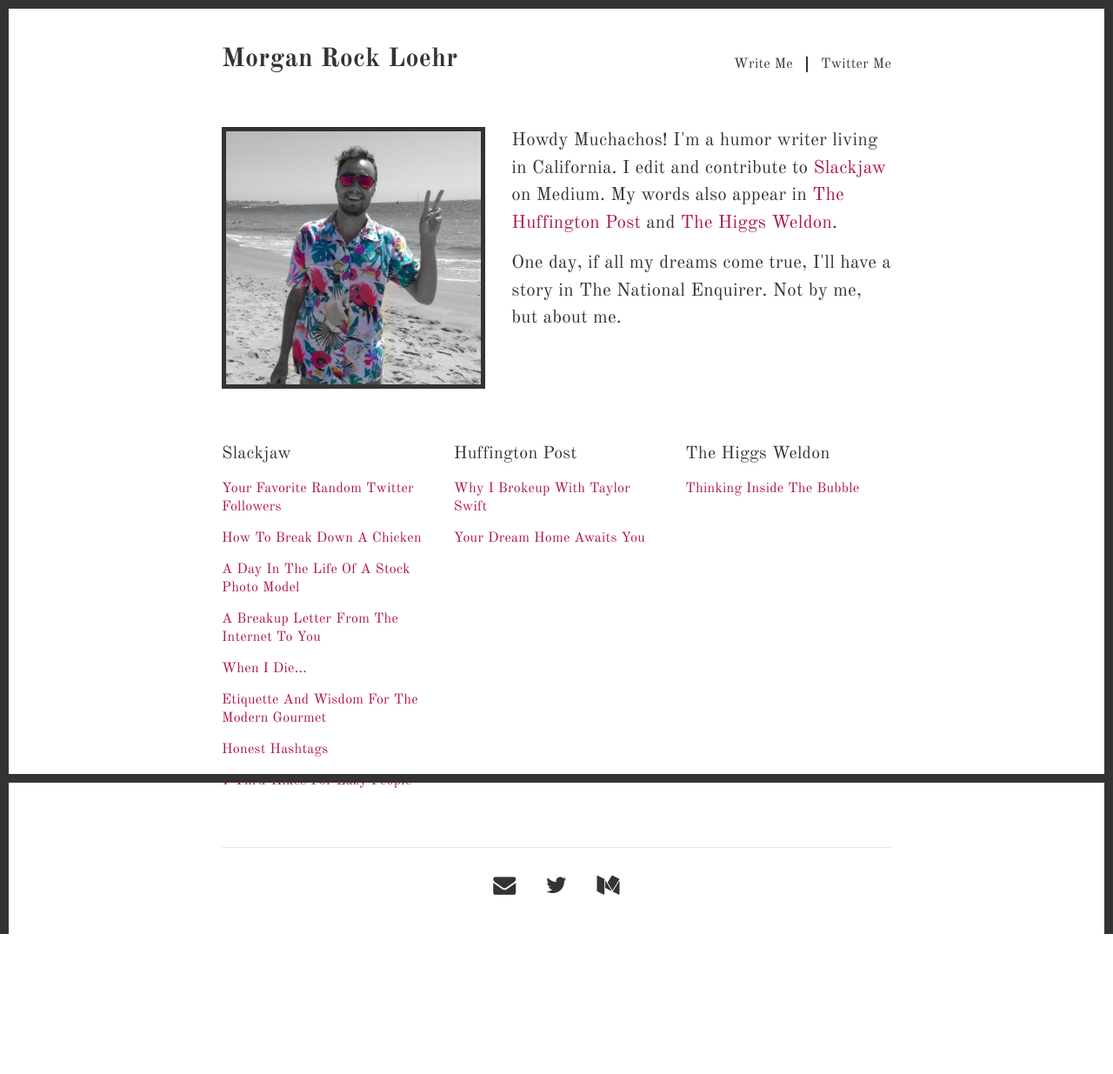
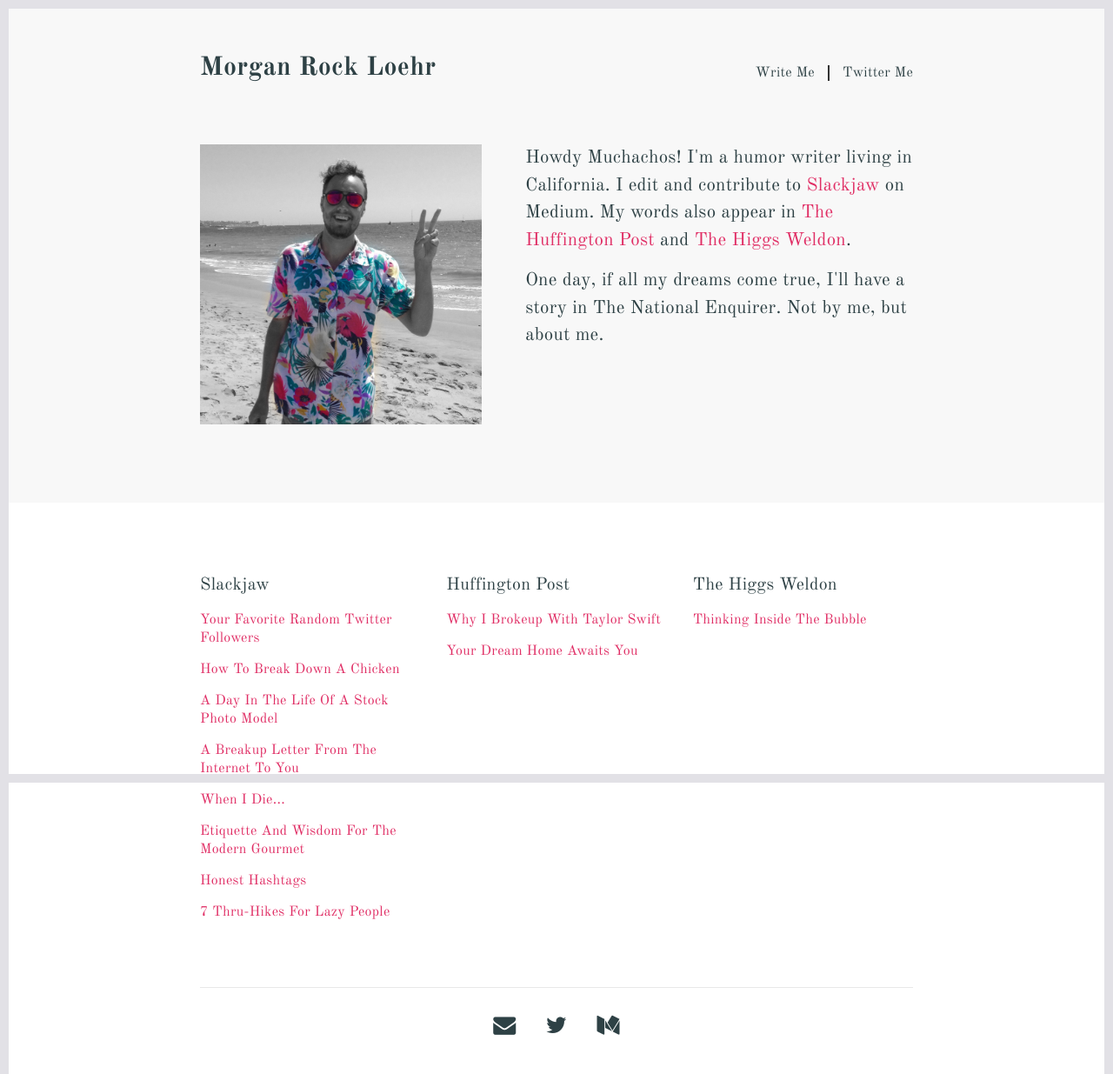
Before and after one commit to morganloehr/morganloehr.github.io, a Jekyll site: the page built from index.html, in a window 1280 px wide. Shown: the whole page at 87% size. Built offline with Jekyll 4.4.1, drawn with Linux system fonts in a browser that asks for light colours; nearby versions of some CDN libraries; before the commit the page ends 1074 px from its top, so only the background shows below that.

Commit message:
changed colors and layout per Kel request

```diff
--- a/_layouts/default.html
+++ b/_layouts/default.html
@@ -9,20 +9,22 @@
     {% include header.html %}
 
     <div class="page-content">
-
-        <!-- {{ content }} -->
       <!-- TOP CONTENT -->
       <div class="row feature-content">
-          <div class="col-sm-12 col-md-5">
+        <div class="col-md-5">
           <img src="/assets/me-sorta.jpg" alt="Morgan Loehr" class="profile">
         </div>
-          <div class="col-sm-12 col-md-7">
+        <div class="col-md-7">
           <h2>Howdy Muchachos! I'm a humor writer living in California. I edit and contribute to <a href="https://medium.com/slackjaw">Slackjaw</a> on Medium. My words also appear in <a href="http://www.huffingtonpost.com/morgan-rock-loehr/">The Huffington Post</a> and <a href="http://thehiggsweldon.com/author/morgan-rock-loehr/">The Higgs Weldon</a>. </h2>
           <h2>One day, if all my dreams come true, I'll have a story in The National Enquirer. Not by me, but about me.</h2>
         </div>
       </div>
+    </div>
+  </div>
 
-        <!-- ARTICLE LINKS -->
+  <div class="container-fluid">
+    <div class="row bg-white">
+      <div class="container container-main article-section">
         <div class="row article-container">
 
           <div class="col-md-4 publication">
@@ -56,11 +58,11 @@
             </ul>
           </div>
         </div>
-
+         {% include footer.html %}
+      </div>
+    </div>
   </div>
 
-    {% include footer.html %}
-  </div>
 </body>
 
 </html>
--- a/_sass/_layout.scss
+++ b/_sass/_layout.scss
@@ -8,6 +8,7 @@ h3 {
 body {
     font-family: 'Old Standard TT', serif;
     letter-spacing: .25px;
+    color: #2E4145;
  }
 
 a {
@@ -16,16 +17,17 @@ a {
     // color:#f78638;
     // color: #27BBA2;
     // #DE1554 pink
-    color: #AE1746;
+    // color: #AE1746;
+    color: #E02E65;
 }
 
 a:hover {
-    color: #333;
+    color: #2E4145;
 
 }
 
 a:visited {
-   color: #AE1746;
+   color: #E02E65;
 }
 
 ul {
@@ -172,7 +174,7 @@ li a {
 body:before, body:after {
     content: "";
     position: fixed;
-    background: #333;
+    background: #E2E1E6;
     left: 0;
     right: 0;
     height: 10px;
@@ -185,33 +187,31 @@ body:after {
     bottom: 0;
 }
 body {
-    border-left: 10px solid #333;
-    border-right: 10px solid #333;
+    border-left: 10px solid #E2E1E6;
+    border-right: 10px solid #E2E1E6;
     z-index: 999;
+    background: #F8F8F8;
 }
 
 
 .site-header {
-    padding-top: 40px;
-    margin-bottom: 60px;
+    padding-top: 50px;
+    margin-bottom: 80px;
 }
 
-.profile {
-    border: 5px solid #333;
-}
 
 .container-main {
-    max-width: 800px;
+    max-width: 850px;
 }
 
 
 
 .site-nav a {
     font-size: 16px;
-    color: #333;
+    color: #2E4145;
 
     &:hover {
-        color: #AE1746;
+        color: #E02E65;
     }
 }
 
@@ -242,13 +242,17 @@ a.twitter:before {
 }
 
 .article-container {
-    margin-bottom: 20px;
+    margin-bottom: 60px;
 }
 
 .feature-content {
     padding-bottom: 60px;
+    background-color: #f8f8f8;
 }
 
+.gray-bg {
+    background-color: #F8F8F8;
+}
 // footer
 
 ul.footer {
@@ -260,16 +264,23 @@ ul.footer {
 
     a {
         padding: 0 15px;
-        color: #333;
+        color: #2E4145;
 
         &:hover {
-           color: #AE1746;
+           color: #E02E65;
         }
     }
 
     i {
         font-size: 26px;
     }
+}
+.bg-white {
+    background: white;
+}
+
+.article-section {
+    padding-top: 80px;
 }
 
 
@@ -300,3 +311,10 @@ ul.footer {
         padding-bottom: 40px;
     }
 }
+
+
+@media only screen and (min-width : 992px) {
+    .feature-content h2 {
+        margin-left: 20px;
+    }
+}
```
Lines whose indentation alone changed are shown as unchanged.
